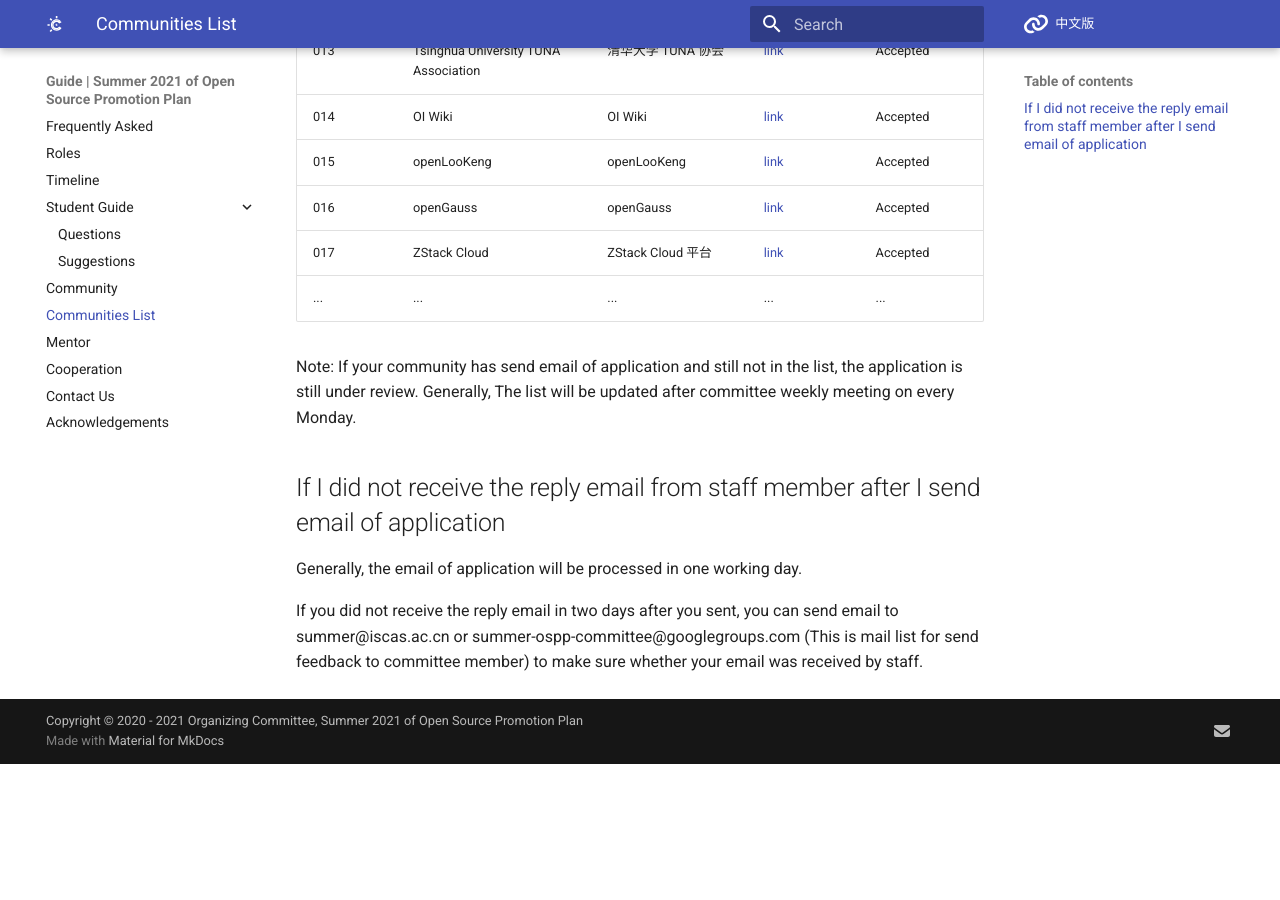
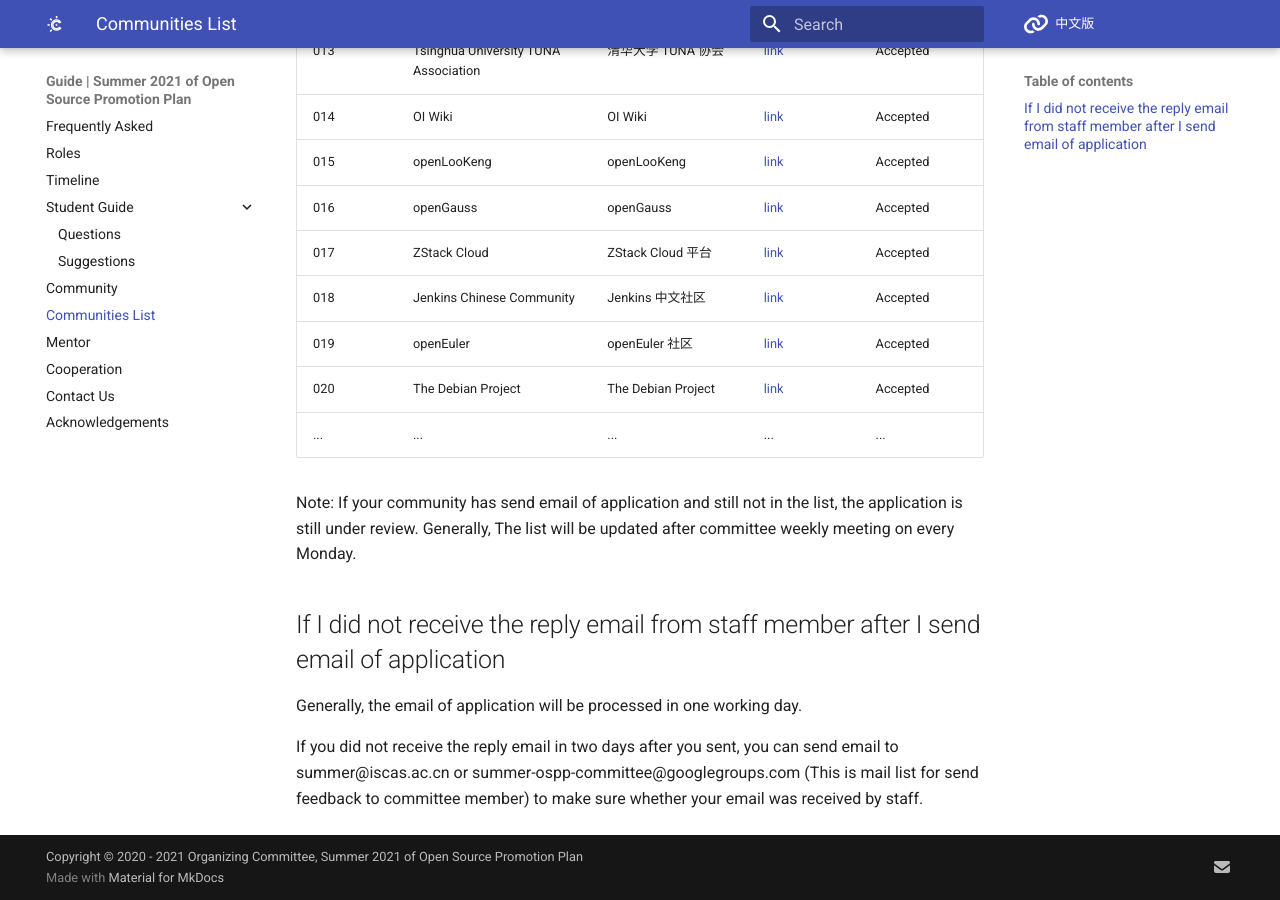
Before and after one commit to summer-ospp/help-en, an MkDocs documentation site: the page built from docs/communities-list.md, in a window 1280 px wide and 900 px high, scrolled down 990 px. Built offline with MkDocs 1.6.1 and Material for MkDocs 9.7.7, drawn with Linux system fonts in a browser that asks for light colours; comment, search, counter and statistics services are not loaded; before the commit the page ends 1754 px from its top, so only the background shows below that.

Commit message:
Update communities-list.md

```diff
--- a/docs/communities-list.md
+++ b/docs/communities-list.md
@@ -18,11 +18,14 @@ Before the deadline (Apr 30th, 2021) of application for community, this list wil
 | 010 | Apache APISIX           | Apache APISIX           | [link](https://apisix.apache.org/)                     | Accepted             |
 | 011 | Apache IoTDB            | Apache IoTDB            | [link](http://iotdb.apache.org/)                       | Accepted             |
 | 012 | Simple-XX               | Simple-XX               | [link](https://github.com/Simple-XX)                   | Accepted             |
-| 013 | Tsinghua University TUNA Association | 清华大学 TUNA 协会      | [link](https://tuna.moe/)                              | Accepted             |
+| 013 | Tsinghua University TUNA Association | 清华大学 TUNA 协会      | [link](https://tuna.moe/)                  | Accepted             |
 | 014 | OI Wiki                 | OI Wiki                 | [link](https://oi-wiki.org)                            | Accepted             |
 | 015 | openLooKeng             | openLooKeng             | [link](https://openlookeng.io/)                        | Accepted             |
 | 016 | openGauss               | openGauss               | [link](https://opengauss.org)                          | Accepted             |
-| 017 | ZStack Cloud            | ZStack Cloud 平台 | [link](https://www.zstack.io/)                         | Accepted             |
+| 017 | ZStack Cloud            | ZStack Cloud 平台        | [link](https://www.zstack.io/)                         | Accepted            |
+| 018  | Jenkins Chinese Community | Jenkins 中文社区       | [link](https://jenkins-zh.cn/)                         | Accepted            |
+| 019  | openEuler                 | openEuler 社区        | [link](https://openeuler.org/)                         | Accepted             |
+| 020  | The Debian Project      | The Debian Project      | [link](https://www.debian.org)                         | Accepted             |
 | ... | ...                     | ...                     | ...                                                    | ...                  |
 
 Note: If your community has send email of application and still not in the list, the application is still under review. Generally, The list will be updated after committee weekly meeting on every Monday.
```
